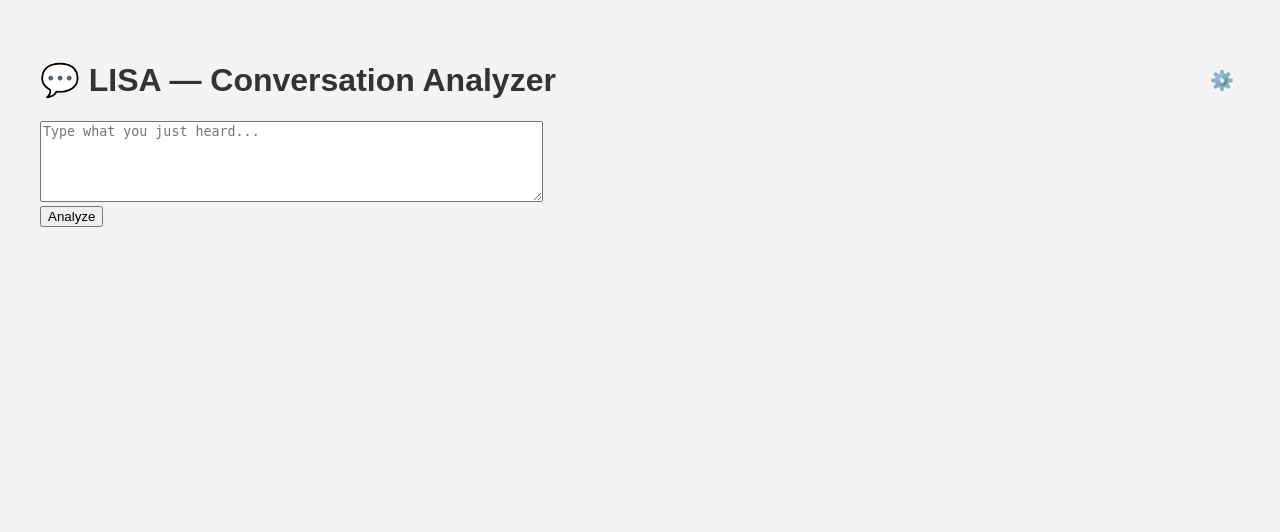
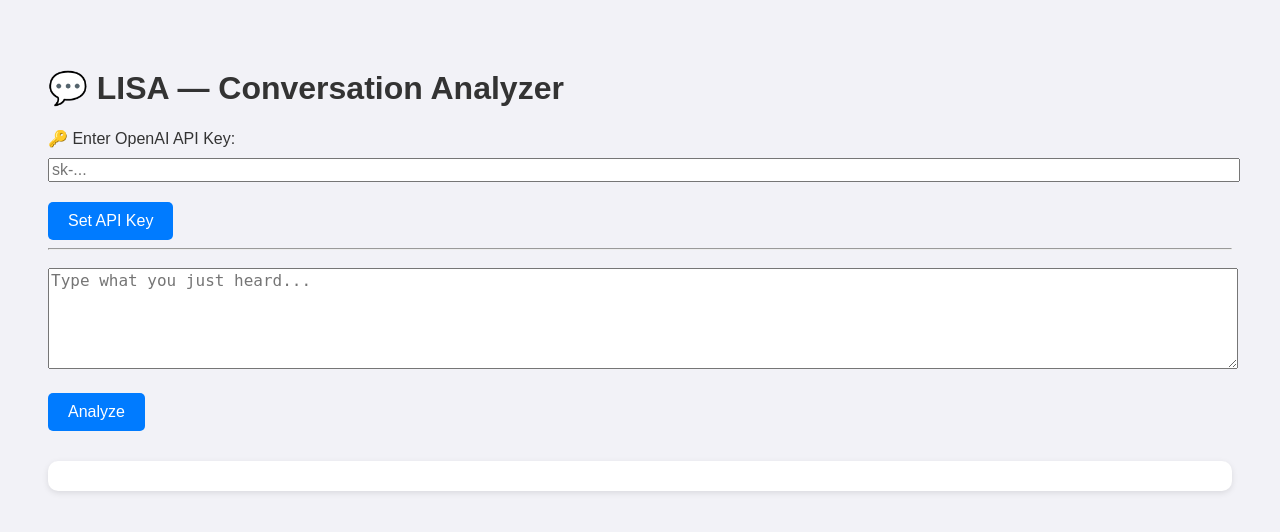
Before and after one commit to robertlalum/lisa-insight-app, a Flask app: page / in a window 1280 px wide. Shown: the top 532 px of the page. Run offline with Flask 3, Linux system fonts and the light colour scheme.

Commit message:
Update index.html

```diff
--- a/templates/index.html
+++ b/templates/index.html
@@ -1,65 +1,61 @@
 <!DOCTYPE html>
 <html lang="en">
 <head>
-    <meta charset="UTF-8">
-    <title>LISA Insight Assistant</title>
+  <meta charset="UTF-8" />
+  <title>LISA — Insight Assistant</title>
   <style>
     body {
-            font-family: sans-serif;
-            padding: 2rem;
-            background-color: #f4f4f4;
+      font-family: Arial, sans-serif;
+      padding: 40px;
+      background-color: #f2f2f7;
       color: #333;
     }
-        #result, #settings {
-            margin-top: 1rem;
+    textarea, input {
+      width: 100%;
+      font-size: 1rem;
+      margin: 10px 0;
     }
-        #settings {
-            display: none;
-            background: #fff;
-            padding: 1rem;
-            border: 1px solid #ccc;
+    button {
+      padding: 10px 20px;
+      font-size: 1rem;
+      margin-top: 10px;
+      background: #007bff;
+      color: white;
+      border: none;
+      border-radius: 5px;
     }
-        #settings input {
-            width: 100%;
-        }
-        .top-bar {
-            display: flex;
-            justify-content: space-between;
-        }
-        .top-bar button {
-            background: none;
-            border: none;
-            font-size: 1.2rem;
-            cursor: pointer;
+    #result {
+      margin-top: 30px;
+      padding: 15px;
+      background: white;
+      border-radius: 10px;
+      box-shadow: 0 2px 6px rgba(0,0,0,0.1);
     }
   </style>
 </head>
 <body>
-    <div class="top-bar">
   <h1>💬 LISA — Conversation Analyzer</h1>
-        <button onclick="toggleSettings()">⚙️</button>
-    </div>
 
-    <div id="settings">
-        <h3>Enter OpenAI API Key</h3>
-        <input type="password" id="api-key" placeholder="sk-..." />
-        <button onclick="saveKey()">Save Key</button>
-    </div>
+  <label for="api-key">🔑 Enter OpenAI API Key:</label>
+  <input type="password" id="api-key" placeholder="sk-..."><br>
+  <button onclick="setApiKey()">Set API Key</button>
+
+  <hr>
 
   <form id="analyze-form">
     <textarea id="user-input" rows="5" cols="60" placeholder="Type what you just heard..."></textarea><br>
     <button type="submit">Analyze</button>
   </form>
+
   <div id="result"></div>
 
   <script>
-        function toggleSettings() {
-            const box = document.getElementById('settings');
-            box.style.display = box.style.display === 'none' ? 'block' : 'none';
+    async function setApiKey() {
+      const key = document.getElementById('api-key').value;
+      if (!key.startsWith("sk-")) {
+        alert("Please enter a valid OpenAI API key.");
+        return;
       }
-
-        async function saveKey() {
-            const key = document.getElementById('api-key').value;
       const res = await fetch('/set-key', {
         method: 'POST',
         headers: { 'Content-Type': 'application/json' },
@@ -82,8 +78,8 @@
         document.getElementById('result').innerHTML = `<p style="color:red;">Error: ${data.error}</p>`;
       } else {
         document.getElementById('result').innerHTML = `
-                    <h2>Intent:</h2> <p>${data.intent}</p>
-                    <h2>Suggestions:</h2> <ul>${data.suggestions.map(s => `<li>${s}</li>`).join('')}</ul>
+          <h2>Intent:</h2><p>${data.intent}</p>
+          <h2>Suggestions:</h2><ul>${data.suggestions.map(s => `<li>${s}</li>`).join('')}</ul>
         `;
       }
     });
```
Lines whose indentation alone changed are shown as unchanged.
